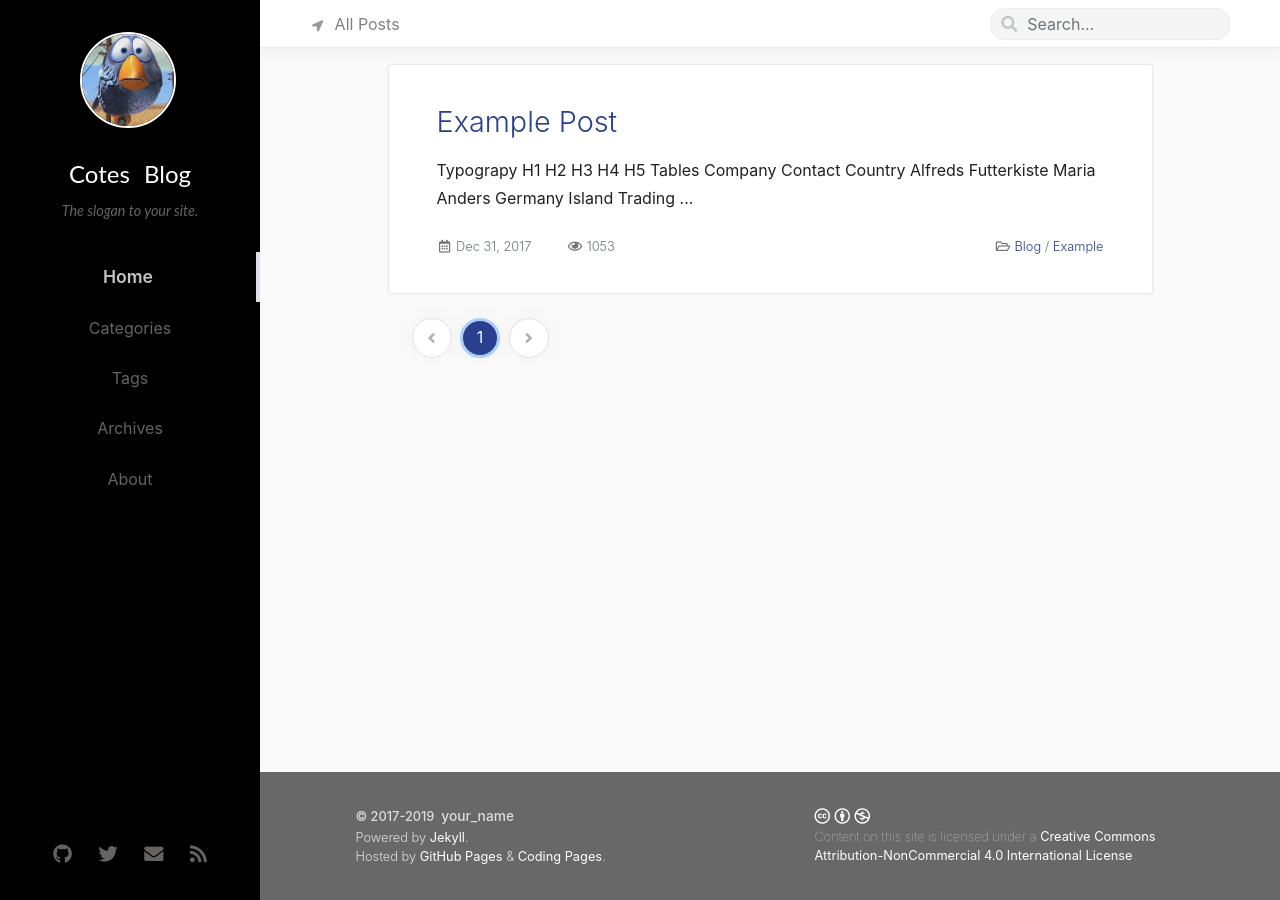
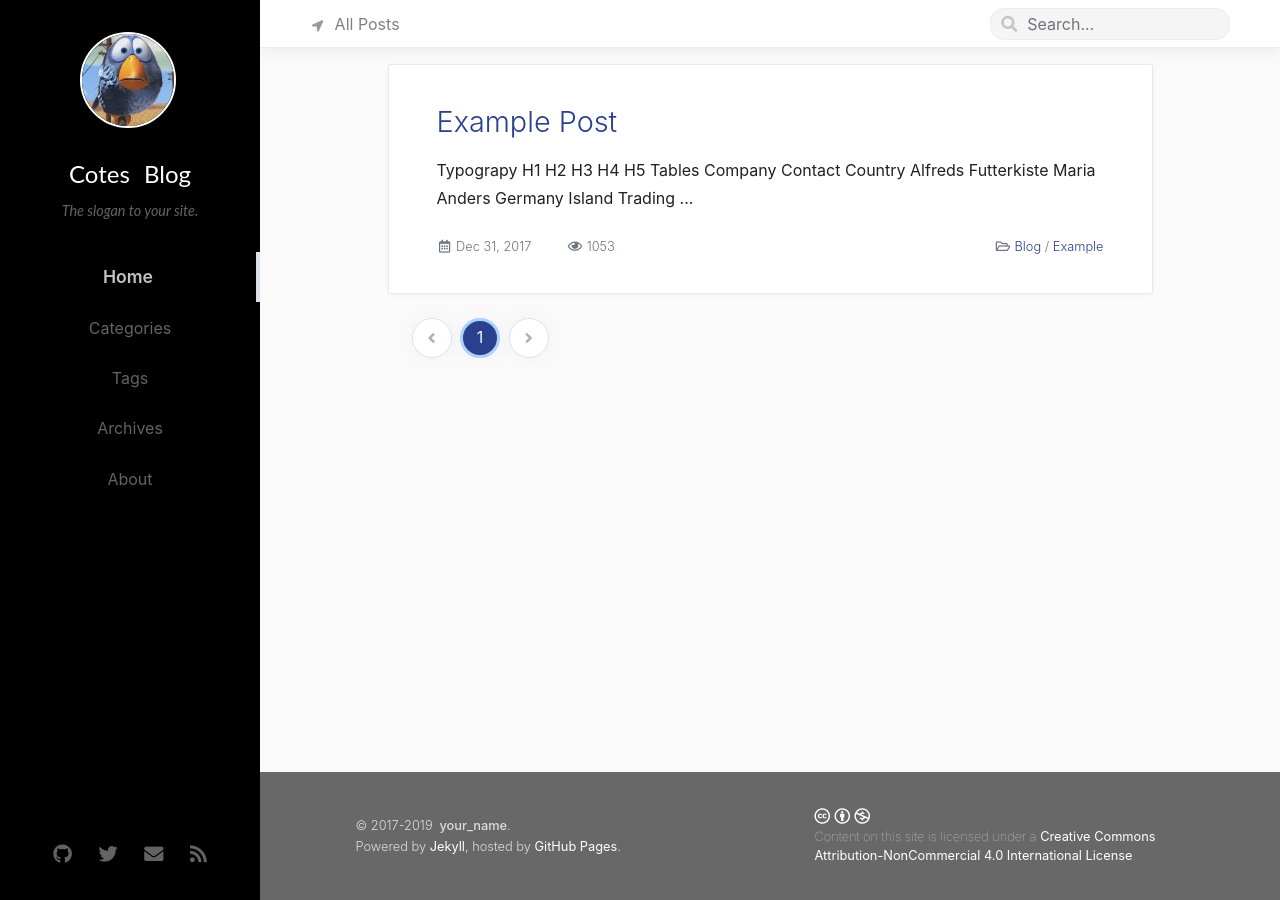
Before and after one commit to tracygu/tracygu.github.io, a Jekyll site: the page built from index.html, in a window 1280 px wide. Built offline with Jekyll 4.4.1, drawn with Linux system fonts in a browser that asks for light colours; the list of posts is cut into pages by our own code; comment, search, counter and statistics services are not loaded.

Commit message:
Kicked out Coding Pages.

```diff
--- a/_includes/footer.html
+++ b/_includes/footer.html
@@ -5,10 +5,8 @@
     {% assign last =  'now' | date: "%Y" | plus: 0 %}
       <p class="mb-0">
         <span>© {% if last > first %}{{ first }}-{% endif%}{{ last }}</span>
-        <span class="copyright-owner">{{site.data.profile.name }}</span>
-        <br>Powered by <a href="https://jekyllrb.com" target="_blank">Jekyll</a>.
-        <br>Hosted by <a href="https://pages.github.com/" target="_blank">GitHub Pages</a>
-        & <a href="https://pages.coding.me" target="_blank">Coding Pages</a>.
+        <span class="copyright-owner">{{ site.data.profile.name }}</span>.
+        <br>Powered by <a href="https://jekyllrb.com" target="_blank">Jekyll</a>, hosted by <a href="https://pages.github.com/" target="_blank">GitHub Pages</a>.
       </p>
     </div>
     <div class="license">
--- a/assets/css/src/main.scss
+++ b/assets/css/src/main.scss
@@ -340,13 +340,12 @@
 }
 
 .copyright>p>span {
-  font-weight: 500;
   line-height: 1.3rem;
 }
 
 .copyright-owner {
-  font-size: .86rem;
   margin-left: .2rem;
+  font-weight: 500;
 }
 
 .license>a{
```
